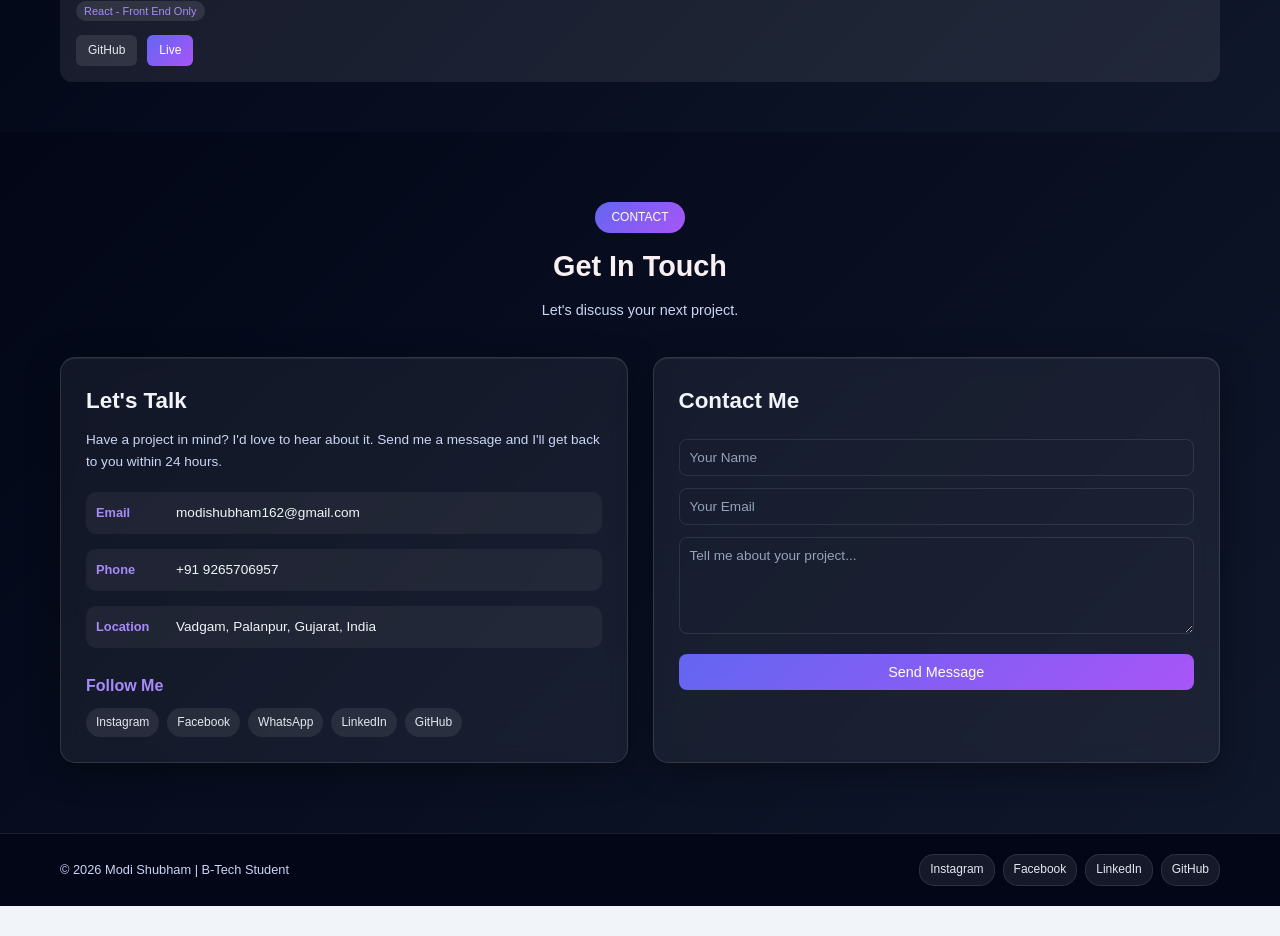
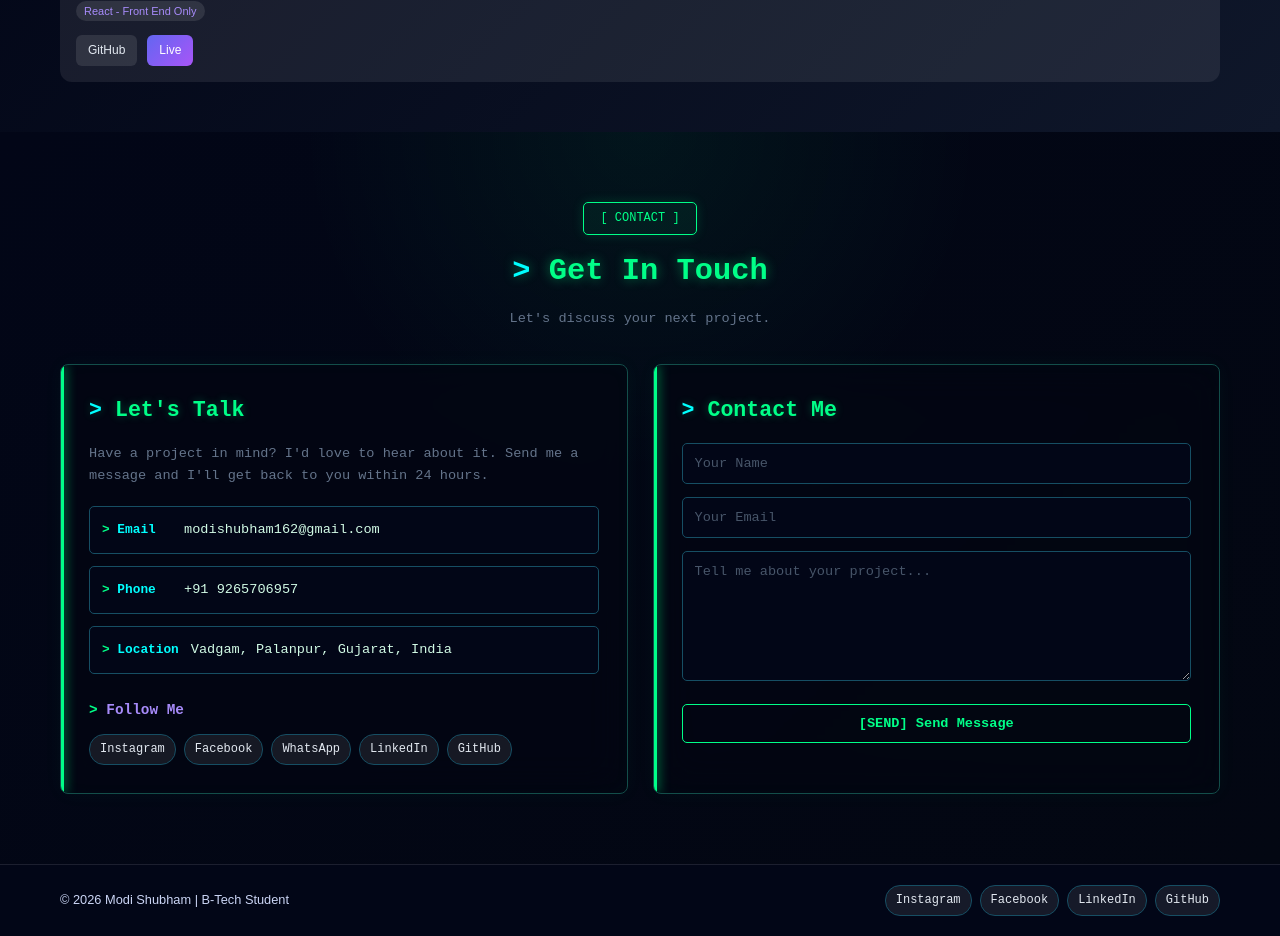
Before and after one commit to Shubham162m/Portfolio-sm, a React (Create React App) app in the folder portfolio-frontend/: page / in a window 1280 px wide. Shown: the part 878-1814 px from the top of the page. Before the commit the page ends 1784 px from the top, so only its background shows below. Built offline with nearby package versions, Linux system fonts and the light colour scheme.

Commit message:
Update Contact.css

```diff
--- a/portfolio-frontend/src/components/Contact.css
+++ b/portfolio-frontend/src/components/Contact.css
@@ -1,43 +1,14 @@
-.contact-info,
-.contact-form {
-  background: rgba(255, 255, 255, 0.06);
-  border: 1px solid rgba(255, 255, 255, 0.12);
-  border-radius: 20px;
-  padding: 28px;
-
-  /* Blur effect */
-  backdrop-filter: blur(20px);
-  -webkit-backdrop-filter: blur(20px);
-
-  /* Glass shadow */
-  box-shadow:
-    0 8px 32px rgba(0, 0, 0, 0.35),
-    inset 0 1px 1px rgba(255, 255, 255, 0.08);
-
-  transition: all 0.3s ease;
-}
-
-.contact-info:hover,
-.contact-form:hover {
-  background: rgba(255, 255, 255, 0.09);
-  border-color: rgba(167, 139, 250, 0.35);
-  transform: translateY(-3px);
-
-  box-shadow:
-    0 15px 40px rgba(0, 0, 0, 0.45),
-    0 0 25px rgba(99, 102, 241, 0.12);
-}
-
-
-
-
-
-
-
+/* =========================
+   CONTACT SECTION
+========================= */
 
 .contact {
   padding: 70px 0;
-  background: linear-gradient(135deg, #020617, #0f172a);
+  background:
+    radial-gradient(circle at top, rgba(0, 255, 136, 0.06), transparent 35%),
+    linear-gradient(135deg, #020617, #030712);
+  color: #d1fae5;
+  font-family: "Courier New", Courier, monospace;
 }
 
 .container {
@@ -46,7 +17,9 @@
   padding: 0 16px;
 }
 
-/* Section Header */
+/* =========================
+   SECTION HEADER
+========================= */
 
 .section-header {
   text-align: center;
@@ -55,25 +28,45 @@
 
 .section-tag {
   display: inline-block;
-  background: linear-gradient(135deg, #6366f1, #a855f7);
-  color: #ffffff;
   padding: 6px 16px;
-  border-radius: 20px;
+  border: 1px solid #00ff88;
+  border-radius: 5px;
+  background: rgba(0, 255, 136, 0.05);
+  color: #00ff88;
+  font-family: "Courier New", monospace;
   font-size: 12px;
+  box-shadow: 0 0 12px rgba(0, 255, 136, 0.15);
+}
+
+.section-tag::before {
+  content: "[ ";
+}
+
+.section-tag::after {
+  content: " ]";
 }
 
 .section-header h2 {
-  font-size: 1.8rem;
-  color: #f9f1f1;
-  margin: 10px 0;
+  margin: 12px 0;
+  color: #00ff88;
+  font-family: "Courier New", monospace;
+  font-size: 1.9rem;
+  text-shadow: 0 0 12px rgba(0, 255, 136, 0.45);
+}
+
+.section-header h2::before {
+  content: "> ";
+  color: #00ffff;
 }
 
 .section-header p {
-  font-size: 0.9rem;
-  color: #cbd5f5;
+  color: #64748b;
+  font-size: 0.85rem;
 }
 
-/* Contact Layout */
+/* =========================
+   CONTACT LAYOUT
+========================= */
 
 .contact-wrapper {
   display: grid;
@@ -81,177 +74,292 @@
   gap: 25px;
 }
 
-/* Contact Information */
+/* =========================
+   GLASS / HACKER BOX
+========================= */
 
-.contact-info {
-  background: rgba(255, 255, 255, 0.06);
-  padding: 25px;
-  border-radius: 15px;
-  backdrop-filter: blur(10px);
+.contact-info,
+.contact-form {
+  position: relative;
+  padding: 28px;
+  background: rgba(3, 7, 18, 0.85);
+  border: 1px solid #134e4a;
+  border-radius: 8px;
+
+  backdrop-filter: blur(20px);
+  -webkit-backdrop-filter: blur(20px);
+
+  box-shadow:
+    0 0 20px rgba(0, 255, 136, 0.04),
+    inset 0 0 20px rgba(0, 255, 136, 0.02);
+
+  transition: 0.3s ease;
+  overflow: hidden;
 }
 
-.contact-info h3 {
-  font-size: 1.4rem;
-  color: #f1f5f9;
-  margin-bottom: 10px;
+/* Green terminal line */
+
+.contact-info::before,
+.contact-form::before {
+  content: "";
+  position: absolute;
+  left: 0;
+  top: 0;
+  width: 3px;
+  height: 100%;
+  background: #00ff88;
+  box-shadow: 0 0 12px #00ff88;
+}
+
+.contact-info:hover,
+.contact-form:hover {
+  transform: translateY(-3px);
+  border-color: #00ff88;
+
+  box-shadow:
+    0 0 25px rgba(0, 255, 136, 0.12),
+    inset 0 0 25px rgba(0, 255, 136, 0.03);
+}
+
+/* =========================
+   CONTACT INFORMATION
+========================= */
+
+.contact-info h3,
+.contact-form h3 {
+  margin: 0 0 15px;
+  color: #00ff88;
+  font-family: "Courier New", monospace;
+  font-size: 1.35rem;
+  text-shadow: 0 0 8px rgba(0, 255, 136, 0.3);
+}
+
+.contact-info h3::before,
+.contact-form h3::before {
+  content: "> ";
+  color: #00ffff;
 }
 
 .contact-info > p {
+  margin-bottom: 20px;
+  color: #64748b;
   font-size: 0.85rem;
-  color: #cbd5f5;
-  margin-bottom: 20px;
+  line-height: 1.6;
 }
 
-/* Contact Items */
+/* =========================
+   CONTACT ITEMS
+========================= */
 
 .contact-item {
   display: flex;
   align-items: center;
-  gap: 10px;
-  margin-bottom: 15px;
-  padding: 10px;
-  border-radius: 10px;
-  background: rgba(255, 255, 255, 0.05);
+  gap: 12px;
+  margin-bottom: 12px;
+  padding: 12px;
+
+  background: #020617;
+  border: 1px solid #164e63;
+  border-radius: 5px;
+
+  transition: 0.2s ease;
+}
+
+.contact-item:hover {
+  border-color: #00ffff;
+  box-shadow: 0 0 12px rgba(0, 255, 255, 0.08);
+  transform: translateX(3px);
 }
 
 .contact-item h4 {
   min-width: 70px;
+  margin: 0;
+  color: #00ffff;
   font-size: 0.8rem;
-  color: #a78bfa;
-  margin: 0;
+  font-family: "Courier New", monospace;
+}
+
+.contact-item h4::before {
+  content: "> ";
+  color: #00ff88;
 }
 
 .contact-item p,
 .contact-item a {
+  margin: 0;
+  color: #d1fae5;
   font-size: 0.85rem;
-  color: #f1f5f9;
   text-decoration: none;
-  margin: 0;
+  word-break: break-word;
 }
 
 .contact-item a:hover {
-  color: #a78bfa;
+  color: #00ff88;
 }
 
-/* Social Links */
+/* =========================
+   SOCIAL LINKS
+========================= */
 
 .contact-social {
   margin-top: 25px;
 }
 
 .contact-social h4 {
+  margin-bottom: 12px;
   color: #a78bfa;
-  margin-bottom: 10px;
-  font-size: 1rem;
+  font-size: 0.9rem;
+}
+
+.contact-social h4::before {
+  content: "> ";
+  color: #00ff88;
 }
 
 .social-links {
   display: flex;
   flex-wrap: wrap;
-  gap: 10px;
+  gap: 8px;
 }
 
 .social-links a {
+  padding: 8px 12px;
+  background: #020617;
+  border: 1px solid #164e63;
+  border-radius: 4px;
+
+  color: #94a3b8;
+  font-family: "Courier New", monospace;
+  font-size: 0.8rem;
   text-decoration: none;
-  font-size: 0.85rem;
-  padding: 8px 14px;
-  border-radius: 6px;
-  color: #e2e8f0;
-  background: rgba(255, 255, 255, 0.08);
-  transition: 0.3s ease;
+
+  transition: 0.25s ease;
 }
 
 .social-links a:hover {
-  background: linear-gradient(135deg, #6366f1, #a855f7);
-  color: #ffffff;
+  background: #00ff88;
+  border-color: #00ff88;
+  color: #020617;
   transform: translateY(-2px);
+  box-shadow: 0 0 15px rgba(0, 255, 136, 0.25);
 }
 
-/* Contact Form */
-
-.contact-form {
-  background: rgba(255, 255, 255, 0.06);
-  padding: 25px;
-  border-radius: 15px;
-  backdrop-filter: blur(10px);
-}
-
-.contact-form h3 {
-  color: #f1f5f9;
-  margin: 0 0 20px;
-  font-size: 1.4rem;
-}
+/* =========================
+   CONTACT FORM
+========================= */
 
 .form-group {
-  margin-bottom: 12px;
+  margin-bottom: 13px;
 }
 
 .form-group input,
 .form-group textarea {
   width: 100%;
   box-sizing: border-box;
-  padding: 10px;
-  border-radius: 8px;
-  border: 1px solid rgba(255, 255, 255, 0.1);
-  background: transparent;
-  color: #f1f5f9;
+  padding: 12px;
+
+  background: #020617;
+  color: #d1fae5;
+
+  border: 1px solid #164e63;
+  border-radius: 5px;
+
+  outline: none;
+
+  font-family: "Courier New", monospace;
   font-size: 0.85rem;
-  font-family: inherit;
-}
 
-.form-group textarea {
-  resize: vertical;
+  transition: 0.2s ease;
 }
 
 .form-group input::placeholder,
 .form-group textarea::placeholder {
-  color: #94a3b8;
+  color: #475569;
 }
 
 .form-group input:focus,
 .form-group textarea:focus {
-  outline: none;
-  border-color: #6366f1;
-  box-shadow: 0 0 0 2px rgba(99, 102, 241, 0.2);
+  border-color: #00ff88;
+
+  box-shadow:
+    0 0 0 1px #00ff88,
+    0 0 12px rgba(0, 255, 136, 0.12);
 }
 
-/* Submit Button */
+.form-group textarea {
+  min-height: 130px;
+  resize: vertical;
+}
+
+/* =========================
+   SUBMIT BUTTON
+========================= */
 
 .submit-btn {
   width: 100%;
-  padding: 10px;
-  border-radius: 8px;
-  border: none;
-  background: linear-gradient(135deg, #6366f1, #a855f7);
-  color: #ffffff;
-  font-size: 0.9rem;
+  padding: 11px;
+
+  background: transparent;
+  color: #00ff88;
+
+  border: 1px solid #00ff88;
+  border-radius: 5px;
+
+  font-family: "Courier New", monospace;
+  font-size: 0.85rem;
+  font-weight: bold;
+
   cursor: pointer;
-  transition: 0.3s ease;
+  transition: 0.25s ease;
+}
+
+.submit-btn::before {
+  content: "[SEND] ";
 }
 
 .submit-btn:hover:not(:disabled) {
+  background: #00ff88;
+  color: #020617;
+
   transform: translateY(-2px);
-  box-shadow: 0 8px 20px rgba(99, 102, 241, 0.4);
+
+  box-shadow:
+    0 0 20px rgba(0, 255, 136, 0.3);
 }
 
 .submit-btn:disabled {
-  opacity: 0.6;
+  opacity: 0.5;
   cursor: not-allowed;
 }
 
-/* Success Message */
+/* =========================
+   SUCCESS MESSAGE
+========================= */
 
 .success-message {
-  margin-top: 10px;
-  padding: 8px;
-  background: rgba(34, 197, 94, 0.2);
-  color: #22c55e;
+  margin-top: 12px;
+  padding: 10px;
+
+  background: rgba(0, 255, 136, 0.05);
+  color: #00ff88;
+
+  border: 1px solid #166534;
+  border-radius: 5px;
+
   text-align: center;
-  border-radius: 6px;
+
+  font-family: "Courier New", monospace;
   font-size: 0.8rem;
 }
 
-/* Tablet */
+.success-message::before {
+  content: "[SUCCESS] ";
+  color: #00ffff;
+}
+
+/* =========================
+   TABLET
+========================= */
 
 @media (max-width: 768px) {
   .contact-wrapper {
@@ -261,9 +369,16 @@
   .section-header h2 {
     font-size: 1.5rem;
   }
+
+  .contact-info,
+  .contact-form {
+    padding: 22px;
+  }
 }
 
-/* Mobile */
+/* =========================
+   MOBILE
+========================= */
 
 @media (max-width: 480px) {
   .contact {
@@ -271,7 +386,12 @@
   }
 
   .contact-wrapper {
-    gap: 20px;
+    gap: 18px;
+  }
+
+  .contact-info,
+  .contact-form {
+    padding: 18px;
   }
 
   .contact-item {
@@ -284,11 +404,10 @@
   }
 
   .social-links {
-    justify-content: center;
+    justify-content: flex-start;
   }
 
-  .contact-info,
-  .contact-form {
-    padding: 20px;
+  .section-header h2 {
+    font-size: 1.35rem;
   }
 }
```
